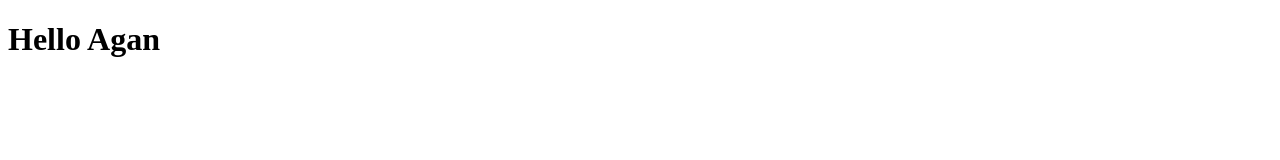
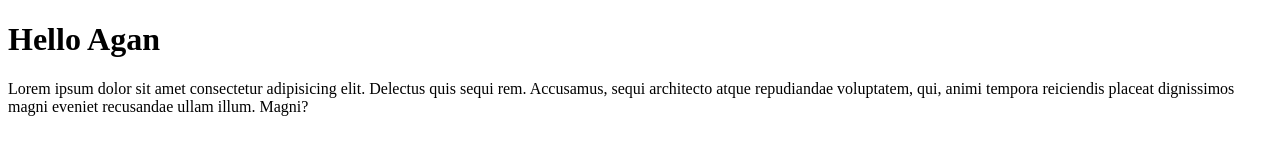
Before and after one commit to WebProgramIT/wpi-git-test, a plain HTML site: page index.html in a window 1280 px wide. Drawn offline with Linux system fonts and the light colour scheme.

Commit message:
menambahkan paragraf

```diff
--- a/index.html
+++ b/index.html
@@ -7,5 +7,6 @@
 </head>
 <body>
     <h1>Hello Agan</h1>
+    <p>Lorem ipsum dolor sit amet consectetur adipisicing elit. Delectus quis sequi rem. Accusamus, sequi architecto atque repudiandae voluptatem, qui, animi tempora reiciendis placeat dignissimos magni eveniet recusandae ullam illum. Magni?</p>
 </body>
 </html>
```
